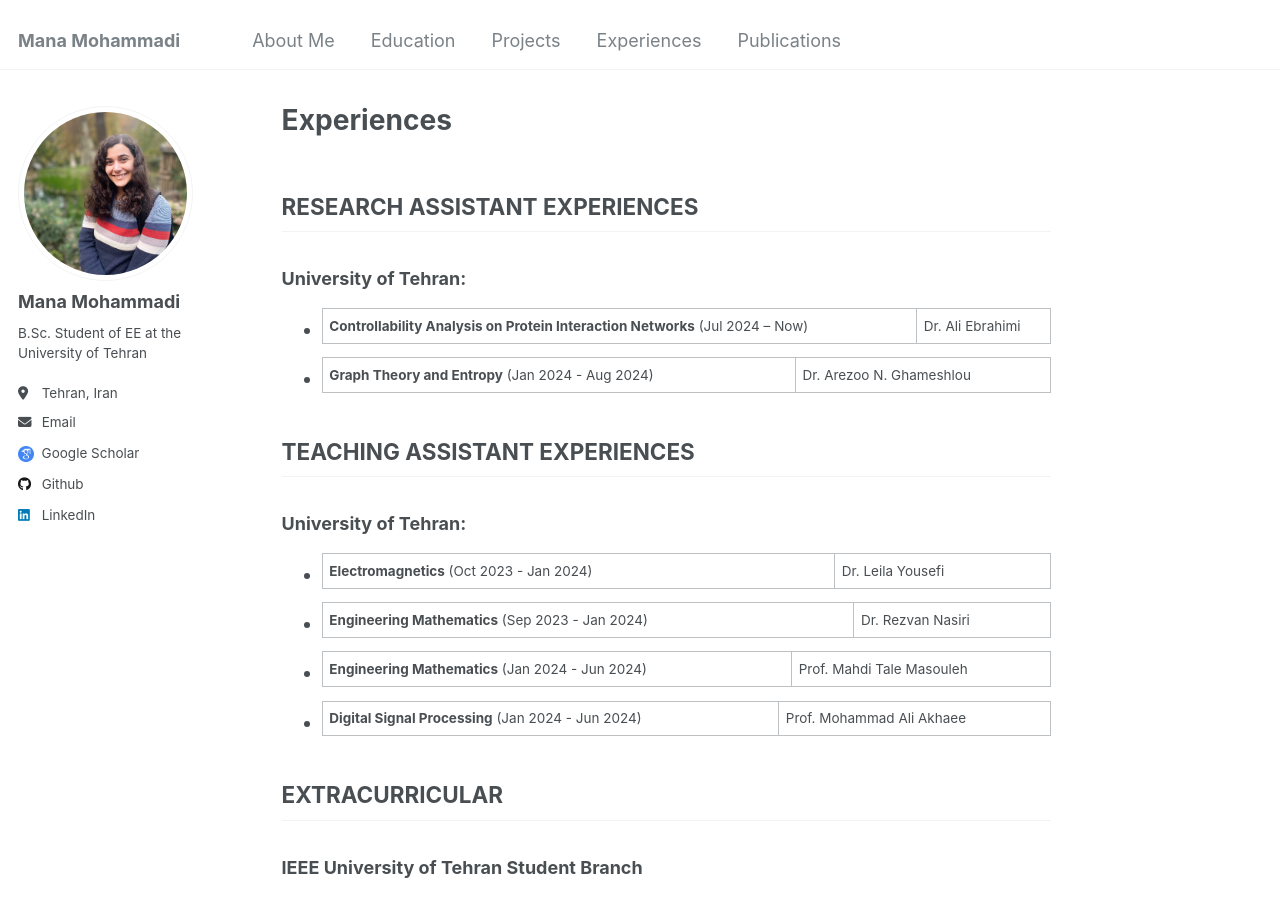
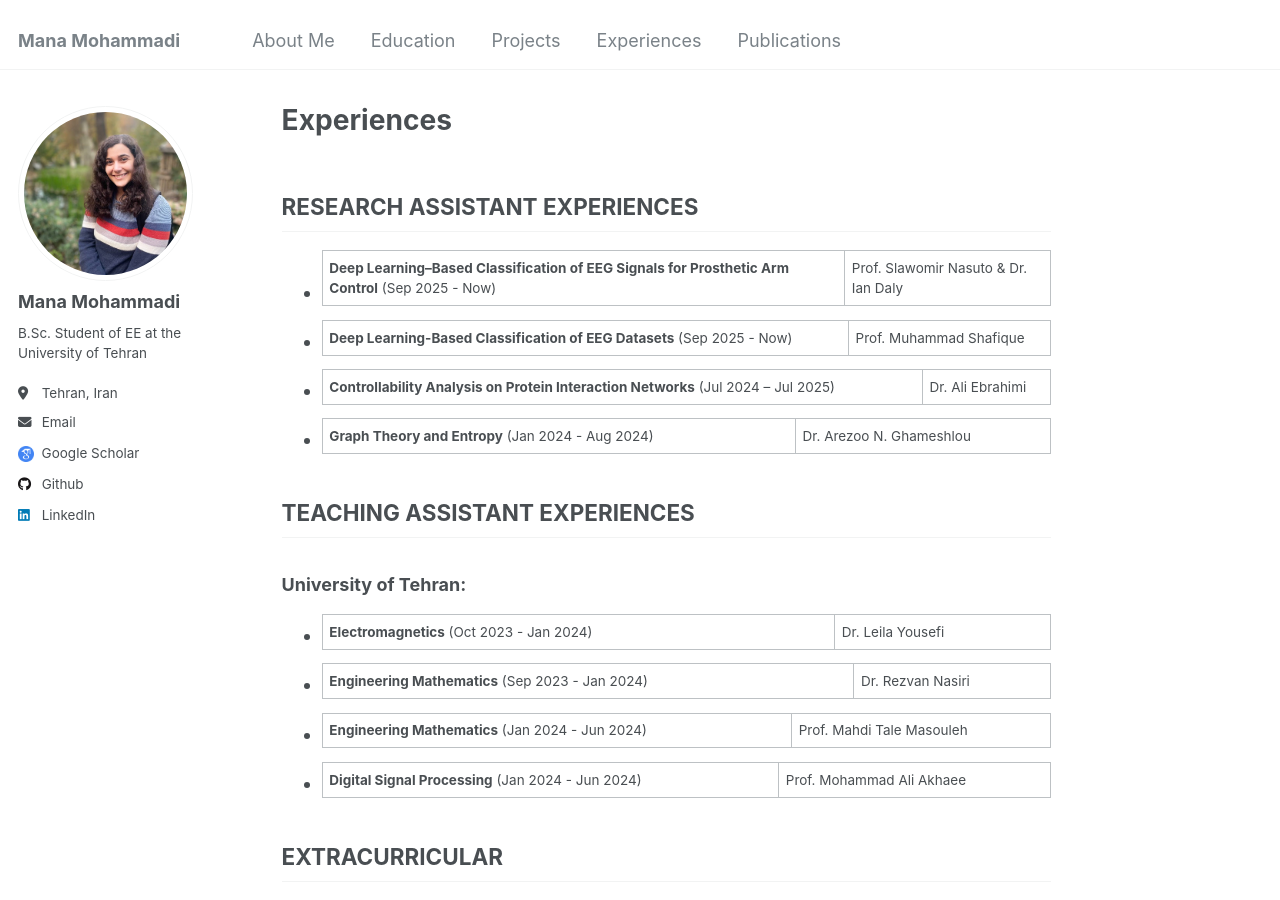
Before and after one commit to manamoha/manamoha.github.io, a Jekyll site: the page built from _pages/experiences.md, in a window 1280 px wide and 900 px high. Built offline with Jekyll 4.4.1, drawn with Linux system fonts in a browser that asks for light colours.

Commit message:
modified:   _pages/Education.md 	modified:   _pages/about.md 	modified:   _pages/experiences.md 	modified:   _pages/home.md 	modified:   _pages/publications.md 	new file:   images/TMU.jpg

```diff
--- a/_pages/experiences.md
+++ b/_pages/experiences.md
@@ -9,8 +9,9 @@ author_profile: true
 
 ## **RESEARCH ASSISTANT EXPERIENCES**
 
-### University of Tehran:
-- **Controllability Analysis on Protein Interaction Networks** (Jul 2024 – Now) | Dr. Ali Ebrahimi
+- **Deep Learning–Based Classification of EEG Signals for Prosthetic Arm Control** (Sep 2025 - Now) | Prof. Slawomir Nasuto & Dr. Ian Daly
+- **Deep Learning-Based Classification of EEG Datasets** (Sep 2025 - Now) | Prof. Muhammad Shafique
+- **Controllability Analysis on Protein Interaction Networks** (Jul 2024 – Jul 2025) | Dr. Ali Ebrahimi
 - **Graph Theory and Entropy** (Jan 2024 - Aug 2024) | Dr. Arezoo N. Ghameshlou
 
 
```
Also changed, not shown: _pages/Education.md (+3 -0 lines), _pages/about.md (+1 -1 lines), _pages/home.md (+1 -1 lines), _pages/publications.md (+1 -1 lines), images/TMU.jpg (added).
